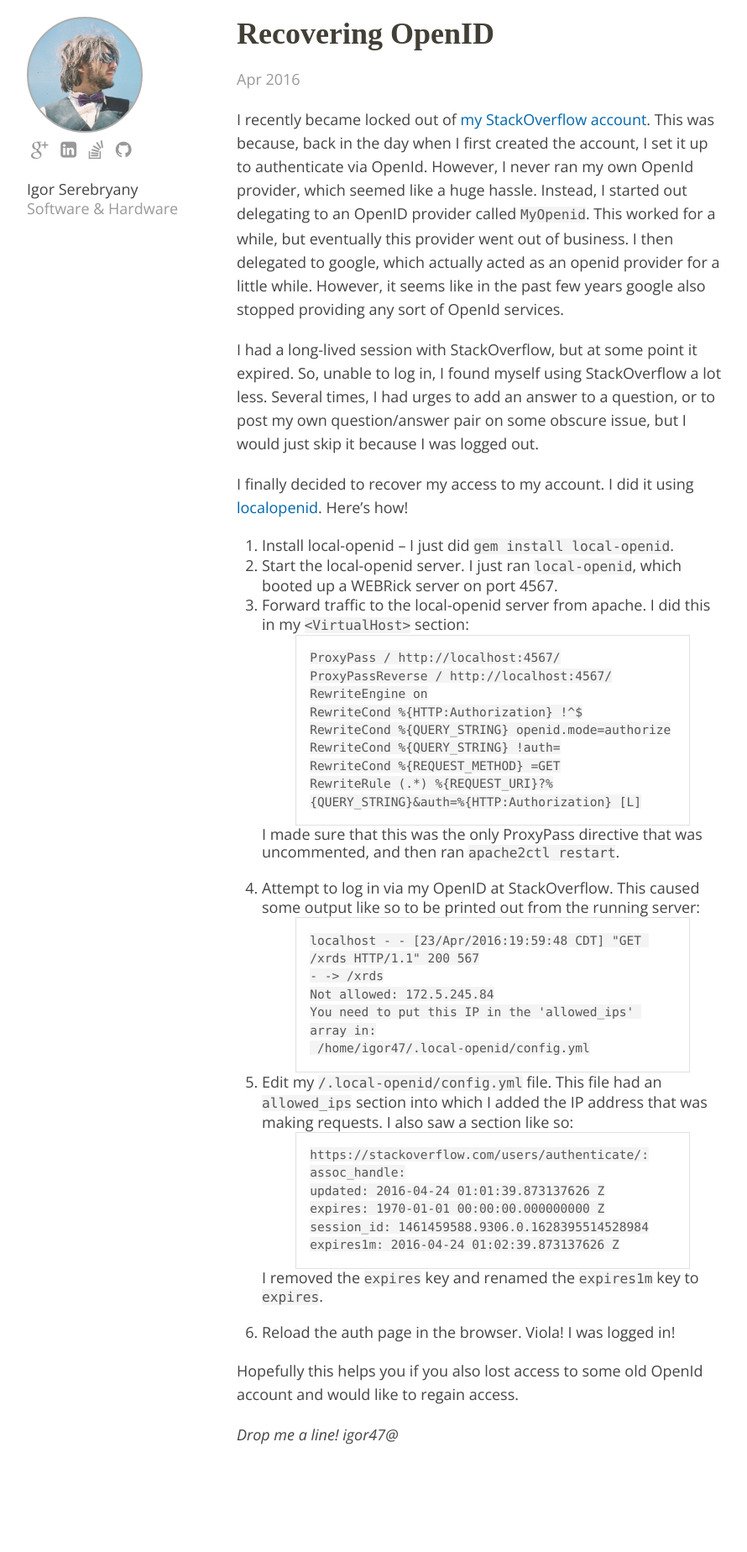
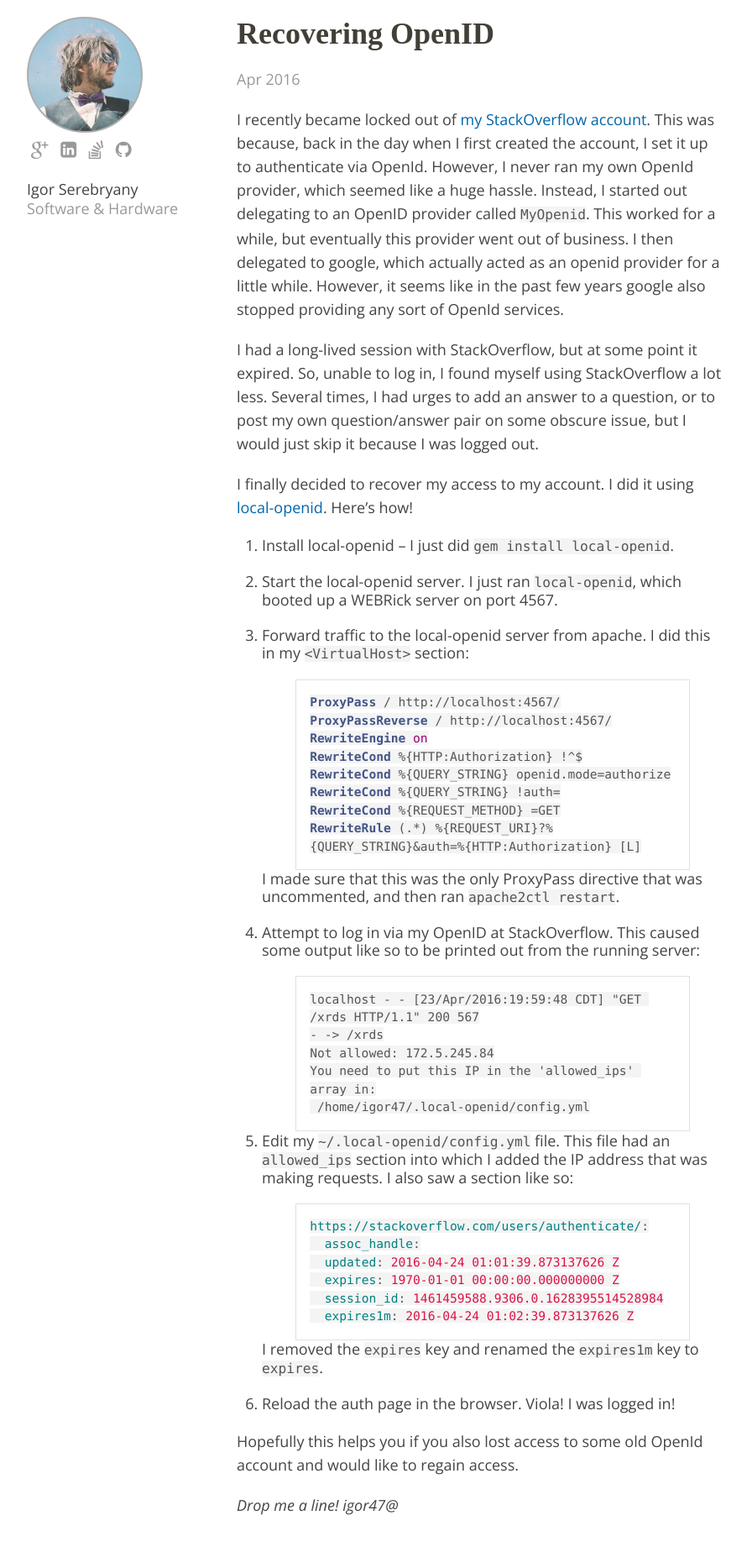
Before and after one commit to igor47/blog, a Jekyll site: the page built from _posts/2016-04-23-recovering-openid.md, in a window 1280 px wide. Shown: the whole page at 84% size, without its empty margins (138-1028 px from the left). Built offline with Jekyll 4.4.1, drawn with Linux system fonts in a browser that asks for light colours; some web fonts are replaced; before the commit the page ends 1764 px from its top, so only the background shows below that.

Commit message:
make last post look correct
we needed 3 spaces for code blocks inside lists

````diff
--- a/_posts/2016-04-23-recovering-openid.md
+++ b/_posts/2016-04-23-recovering-openid.md
@@ -16,13 +16,18 @@
 Several times, I had urges to add an answer to a question, or to post my own question/answer pair on some obscure issue, but I would just skip it because I was logged out.
 
 I finally decided to recover my access to my account.
-I did it using [localopenid](https://bogomips.org/local-openid/).
+I did it using [local-openid](https://bogomips.org/local-openid/).
 Here's how!
 
 1. Install local-openid -- I just did `gem install local-openid`.
-2. Start the local-openid server. I just ran `local-openid`, which booted up a WEBRick server on port 4567.
-3. Forward traffic to the local-openid server from apache. I did this in my `<VirtualHost>` section:
-```
+
+2. Start the local-openid server.
+  I just ran `local-openid`, which booted up a WEBRick server on port 4567.
+
+3. Forward traffic to the local-openid server from apache.
+  I did this in my `<VirtualHost>` section:
+
+   ```apache
    ProxyPass / http://localhost:4567/
    ProxyPassReverse / http://localhost:4567/
    RewriteEngine on
@@ -31,28 +36,34 @@
    RewriteCond %{QUERY_STRING} !auth=
    RewriteCond %{REQUEST_METHOD} =GET
    RewriteRule (.*) %{REQUEST_URI}?%{QUERY_STRING}&auth=%{HTTP:Authorization} [L]
-```
-I made sure that this was the only ProxyPass directive that was uncommented, and then ran `apache2ctl restart`.
-4. Attempt to log in via my OpenID at StackOverflow. This caused some output like so to be printed out from the running server:
-```
-localhost - - [23/Apr/2016:19:59:48 CDT] "GET /xrds HTTP/1.1" 200 567
-- -> /xrds
-Not allowed: 172.5.245.84
-You need to put this IP in the 'allowed_ips' array in:
- /home/igor47/.local-openid/config.yml
-```
-5. Edit my `/.local-openid/config.yml` file.
-   This file had an `allowed_ips` section into which I added the IP address that was making requests.
-   I also saw a section like so:
-```
-https://stackoverflow.com/users/authenticate/:
-   assoc_handle:
-   updated: 2016-04-24 01:01:39.873137626 Z
-   expires: 1970-01-01 00:00:00.000000000 Z
-   session_id: 1461459588.9306.0.1628395514528984
-   expires1m: 2016-04-24 01:02:39.873137626 Z
-```
-   I removed the `expires` key and renamed the `expires1m` key to `expires`.
+   ```
+  I made sure that this was the only ProxyPass directive that was uncommented, and then ran `apache2ctl restart`.
+
+4. Attempt to log in via my OpenID at StackOverflow.
+  This caused some output like so to be printed out from the running server:
+
+   ```
+   localhost - - [23/Apr/2016:19:59:48 CDT] "GET /xrds HTTP/1.1" 200 567
+   - -> /xrds
+   Not allowed: 172.5.245.84
+   You need to put this IP in the 'allowed_ips' array in:
+    /home/igor47/.local-openid/config.yml
+   ```
+
+5. Edit my `~/.local-openid/config.yml` file.
+  This file had an `allowed_ips` section into which I added the IP address that was making requests.
+  I also saw a section like so:
+
+   ```yaml
+   https://stackoverflow.com/users/authenticate/:
+     assoc_handle:
+     updated: 2016-04-24 01:01:39.873137626 Z
+     expires: 1970-01-01 00:00:00.000000000 Z
+     session_id: 1461459588.9306.0.1628395514528984
+     expires1m: 2016-04-24 01:02:39.873137626 Z
+   ```
+  I removed the `expires` key and renamed the `expires1m` key to `expires`.
+
 6. Reload the auth page in the browser. Viola! I was logged in!
 
 Hopefully this helps you if you also lost access to some old OpenId account and would like to regain access.
````
Also changed, not shown: 1 other file.
